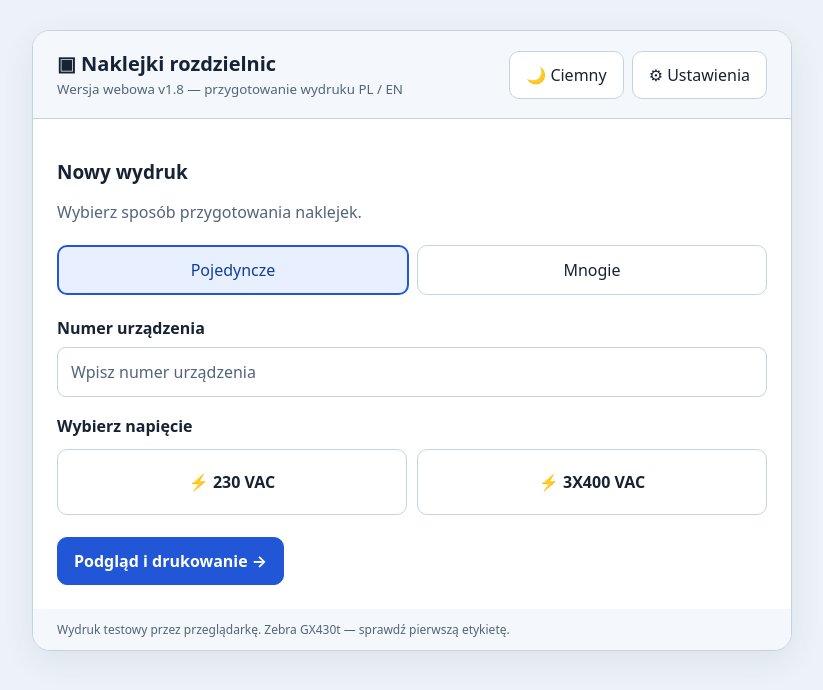
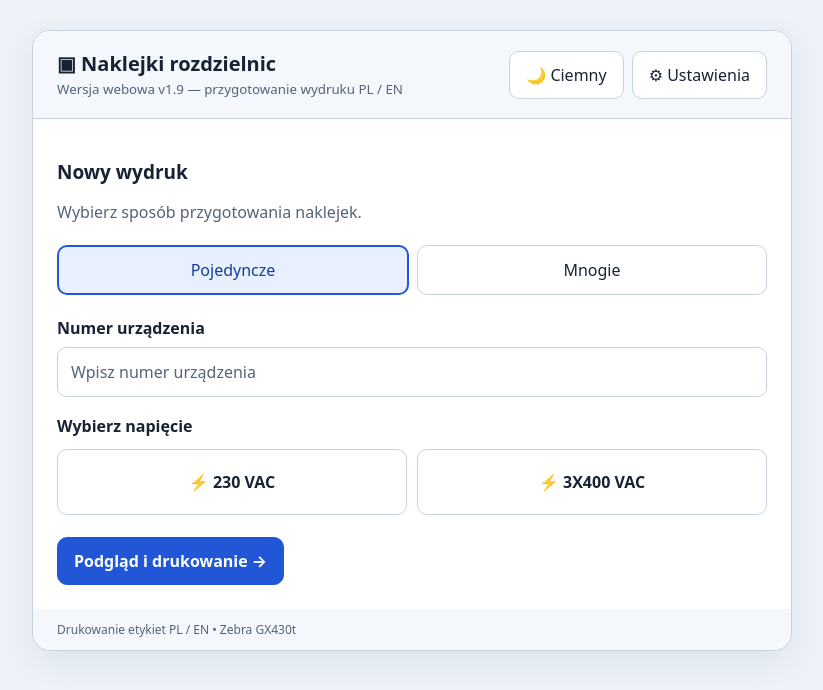
Before and after one commit to Aagarok/Naklejki-OC, a plain HTML site: page index.html in a window 1280 px wide. Shown: the whole page, without its empty margins (228-1051 px from the left). Drawn offline with Linux system fonts and the light colour scheme.

Commit message:
Replace outdated test-print footer

```diff
--- a/index.html
+++ b/index.html
@@ -164,7 +164,7 @@
 .label-sheet[data-language="EN"] .qr-column{left:1.13392mm!important;top:27.40705mm!important;width:19.79839mm!important;height:19.02733mm!important;}
 }
 .label-bottom span:last-child{font-weight:400!important}
-</style></head><body><div class="app"><header><div><h1>▣ Naklejki rozdzielnic</h1><small>Wersja webowa v1.8 — przygotowanie wydruku PL / EN</small></div><div class="header-actions"><button id="themeBtn" type="button" aria-label="Zmień motyw">🌙 Ciemny</button><button id="settingsBtn">⚙ Ustawienia</button></div></header><main id="root"></main><footer>Wydruk testowy przez przeglądarkę. Zebra GX430t — sprawdź pierwszą etykietę.</footer></div><script>
+</style></head><body><div class="app"><header><div><h1>▣ Naklejki rozdzielnic</h1><small>Wersja webowa v1.9 — przygotowanie wydruku PL / EN</small></div><div class="header-actions"><button id="themeBtn" type="button" aria-label="Zmień motyw">🌙 Ciemny</button><button id="settingsBtn">⚙ Ustawienia</button></div></header><main id="root"></main><footer>Drukowanie etykiet PL / EN • Zebra GX430t</footer></div><script>
 const printNumber=(key,fallback,min,max)=>{const n=Number(localStorage.getItem(key)??fallback);return Number.isFinite(n)?Math.max(min,Math.min(max,n)):fallback};
 const state={printOffsetY:printNumber('naklejki-print-offset-y-centered',0,-10,10),printScale:printNumber('naklejki-print-scale',100,70,120),printRotation:localStorage.getItem('naklejki-print-rotation')||'none',page:'home',mode:'single',single:'',voltage:'',raw:'',step:'paste',selected:new Set(),year:localStorage.getItem('naklejki-year')||'2026',language:localStorage.getItem('naklejki-lang')||'PL',theme:localStorage.getItem('naklejki-theme')||'light'};const root=document.getElementById('root');const escapeHTML=s=>String(s).replace(/[&<>"']/g,c=>({'&':'&amp;','<':'&lt;','>':'&gt;','"':'&quot;',"'":'&#39;'}[c]));
 function parse(){let lines=state.raw.split(/\r?\n|\t/).map(x=>x.trim()).filter(Boolean), found=[], ignored=[];for(let line of lines){let matches=[...line.matchAll(/(?:^|[^\p{L}\p{N}])K(\d+)\b/giu)].map(m=>m[1]);if(matches.length)found.push(...matches);else if(!/^(?:PP\d+|PK|HE|CHF|L|L\/K|\+|\/|\s|\-)+$/i.test(line))ignored.push(line)}let unique=[...new Set(found)];return {unique,ignored,duplicates:[...new Set(found.filter((x,i)=>found.indexOf(x)!==i))]}}
```
